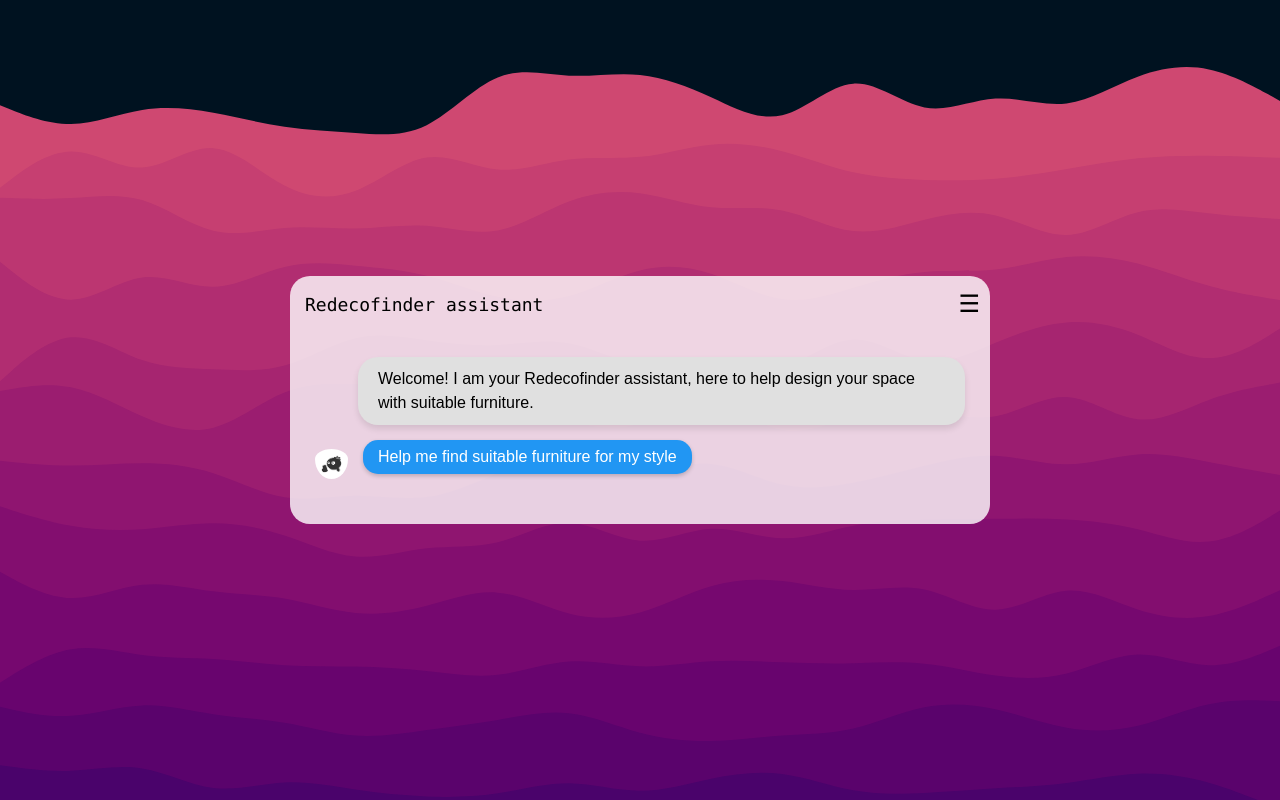
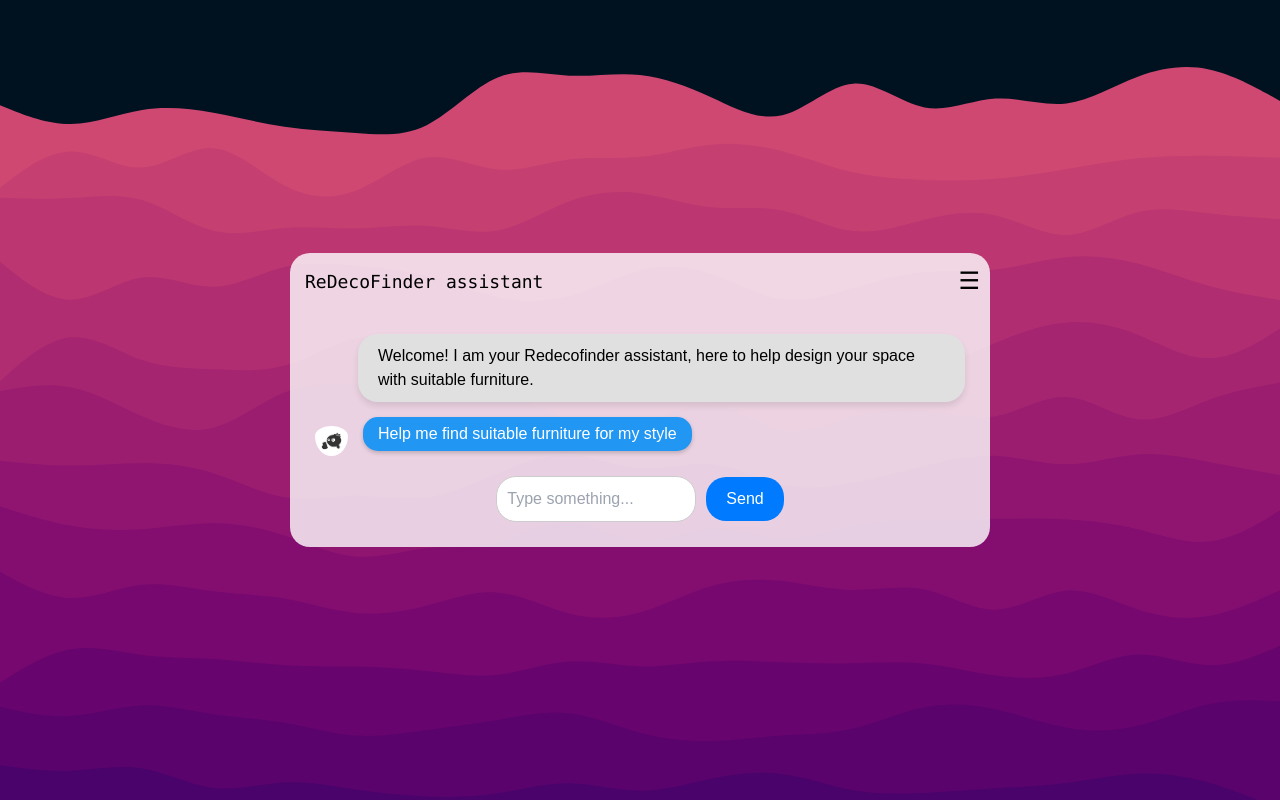
Before and after one commit to anttijoutsenniemi/redecofinder, a React (Create React App) app in the folder chat/: page / in a window 1280 px wide. Built offline with nearby package versions, Linux system fonts and the light colour scheme.

Commit message:
added setup for user input + new project notes

```diff
--- a/chat/src/App.css
+++ b/chat/src/App.css
@@ -194,7 +194,6 @@
   font-size: 16px;
 }
 
-
 /* Responsive adjustments */
 @media (max-width: 768px) {
   .app-header{
--- a/chat/src/App.tsx
+++ b/chat/src/App.tsx
@@ -1,4 +1,5 @@
 import React, { useState, useRef, useEffect } from 'react';
+import InputField from './components/InputField';
 import './App.css';
 
 export interface ChatMessage {
@@ -92,7 +93,7 @@ function toggleDrawer() {
   return (
     <div className="chat-app-background">
     <div className='screen-wrapper'>
-    <div className='app-header'><h1 className='header-title'>Redecofinder assistant</h1>
+    <div className='app-header'><h1 className='header-title'>ReDecoFinder assistant</h1>
         <div className='hamburger-menu' onClick={()=>toggleDrawer()}>
           &#9776;
         </div>
@@ -143,6 +144,7 @@ function toggleDrawer() {
         )}
       </div>
     ))}
+      <InputField/>
       </div>
       </div>
     </div>
--- /dev/null
+++ b/chat/src/components/InputField.tsx
@@ -0,0 +1,28 @@
+import React, { useState } from 'react';
+import './../styles/inputfield.css';
+
+const InputField: React.FC = () => {
+  const [input, setInput] = useState('');
+
+  const handleSend = () => {
+    alert(`You typed: ${input}`);
+    setInput('');
+  };
+
+  return (
+    <div className="input-container">
+      <input
+        type="text"
+        value={input}
+        onChange={(e) => setInput(e.target.value)}
+        className="rounded-input"
+        placeholder="Type something..."
+      />
+      <button onClick={handleSend} className="send-button">
+        Send
+      </button>
+    </div>
+  );
+};
+
+export default InputField;
--- /dev/null
+++ b/chat/src/styles/inputfield.css
@@ -0,0 +1,31 @@
+.input-container {
+    display: flex;
+    align-items: center;
+    justify-content: center;
+    gap: 10px;
+  }
+
+  .rounded-input {
+    padding: 10px;
+    border-radius: 20px;
+    border: 1px solid #ccc;
+    width: 200px;
+    outline: none;
+  }
+
+  .rounded-input:focus {
+    border-color: #007bff;
+  }
+
+  .send-button {
+    padding: 10px 20px;
+    border: none;
+    border-radius: 20px;
+    background-color: #007bff;
+    color: white;
+    cursor: pointer;
+  }
+
+  .send-button:hover {
+    background-color: #0056b3;
+  }
```
Also changed, not shown: chat/chat_notes.txt (added).
